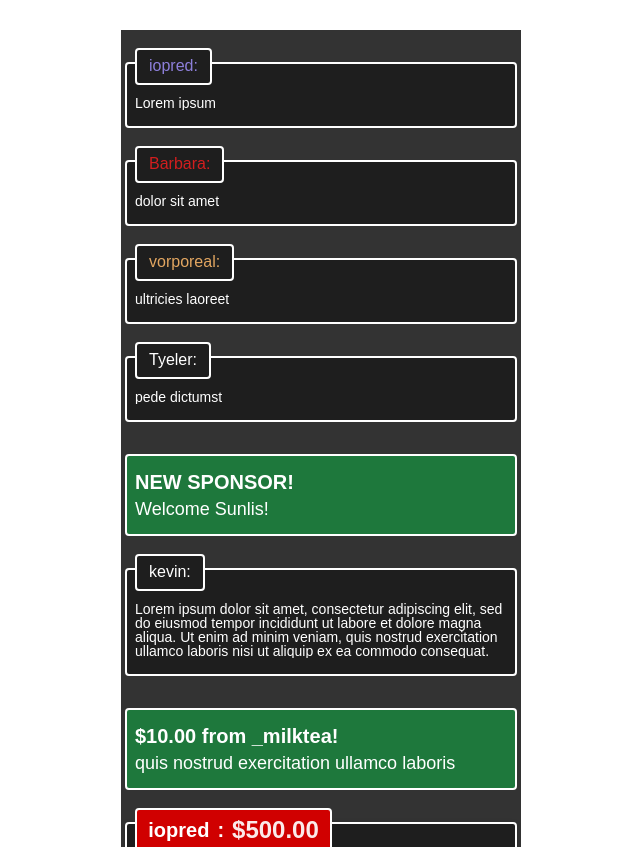
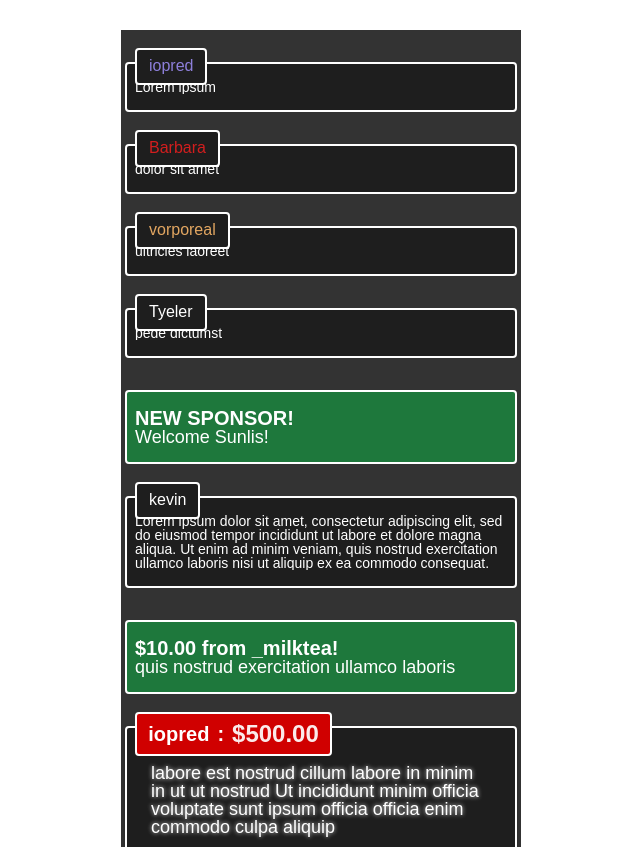
Before and after one commit to strcode-yabu/youtube-comment, a plain HTML site: page index.html in a window 1280 px wide. Shown: the top 847 px of the page, without its empty margins (319-959 px from the left). Drawn offline with Linux system fonts and the light colour scheme; a web font is replaced by a local one.

Commit message:
Corresponds to the deviation on OBS.

```diff
--- a/assets/scss/comments.scss
+++ b/assets/scss/comments.scss
@@ -18,21 +18,22 @@ $font: 'DotGothic16', sans-serif;
 @mixin window() {
   box-sizing: border-box;
   background-color: $color-message-window;
-  border: 2px solid $color-message-window-border;
+  border: 2px solid $color-message-window-border !important;
   border-radius: 4px;
 }
 
 @mixin message-window() {
   @include window();
-  padding: 32px 8px 16px;
+  padding: 16px 8px;
   position: relative;
+  overflow: unset;
+  contain: none;
   &:not(:last-child) {
     margin-bottom: 32px !important;
   }
   & #content {
     display: flex;
     flex-direction: column;
-    gap: 8px;
   }
 }
 
@@ -42,9 +43,6 @@ $font: 'DotGothic16', sans-serif;
   position: absolute;
   top: -16px;
   left: 8px;
-  &::after {
-    content: ":";
-  }
 }
 
 /* Background colors*/
@@ -92,6 +90,7 @@ yt-live-chat-author-chip {
 yt-live-chat-item-list-renderer {
   #items,
   #item-scroller {
+    padding: 24px 0 4px !important;
     overflow: hidden !important;
   }
 }
@@ -298,6 +297,13 @@ yt-live-chat {
   }
 }
 
+#separator,
+#panel-pages {
+  .yt-live-chat-renderer {
+    display: none !important;
+  }
+}
+
 /* Animation */
 @keyframes cycle {
   0% {
```
Also changed, not shown: assets/css/comments.css, 1 other file.
